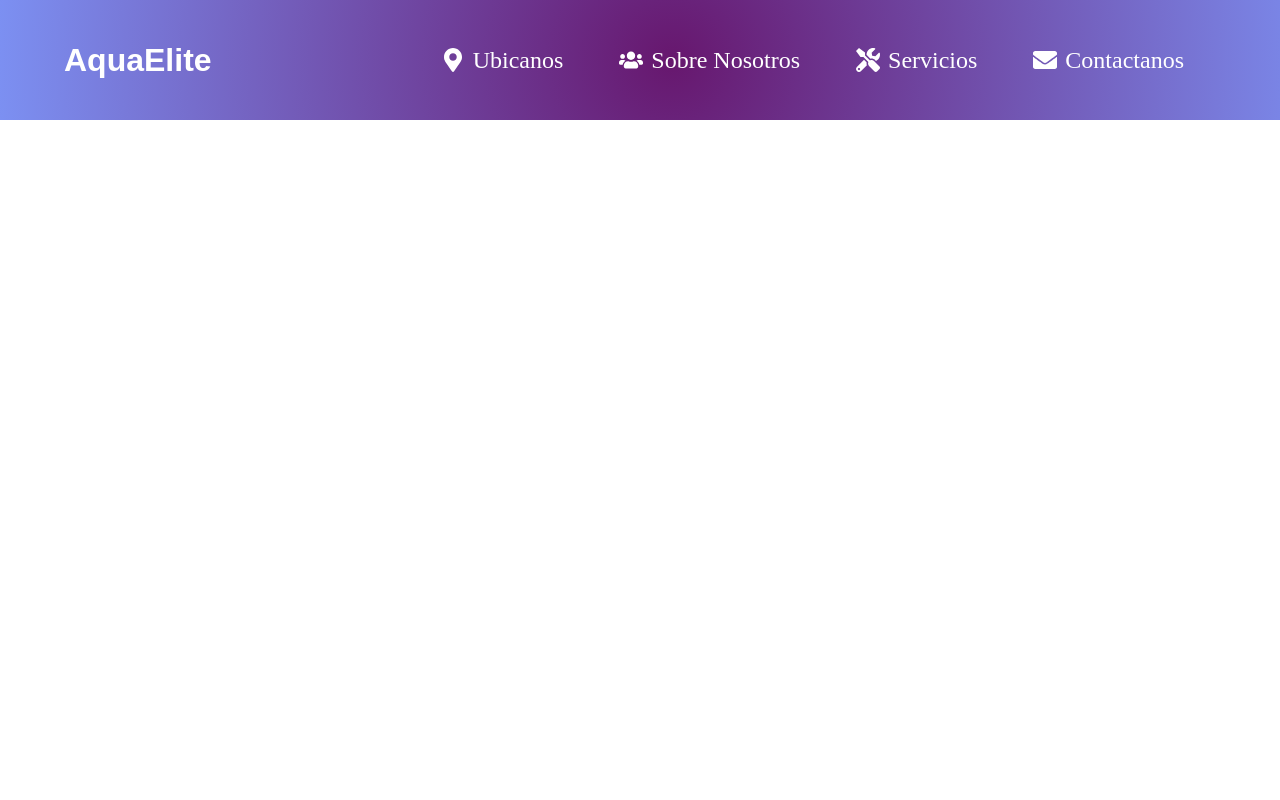
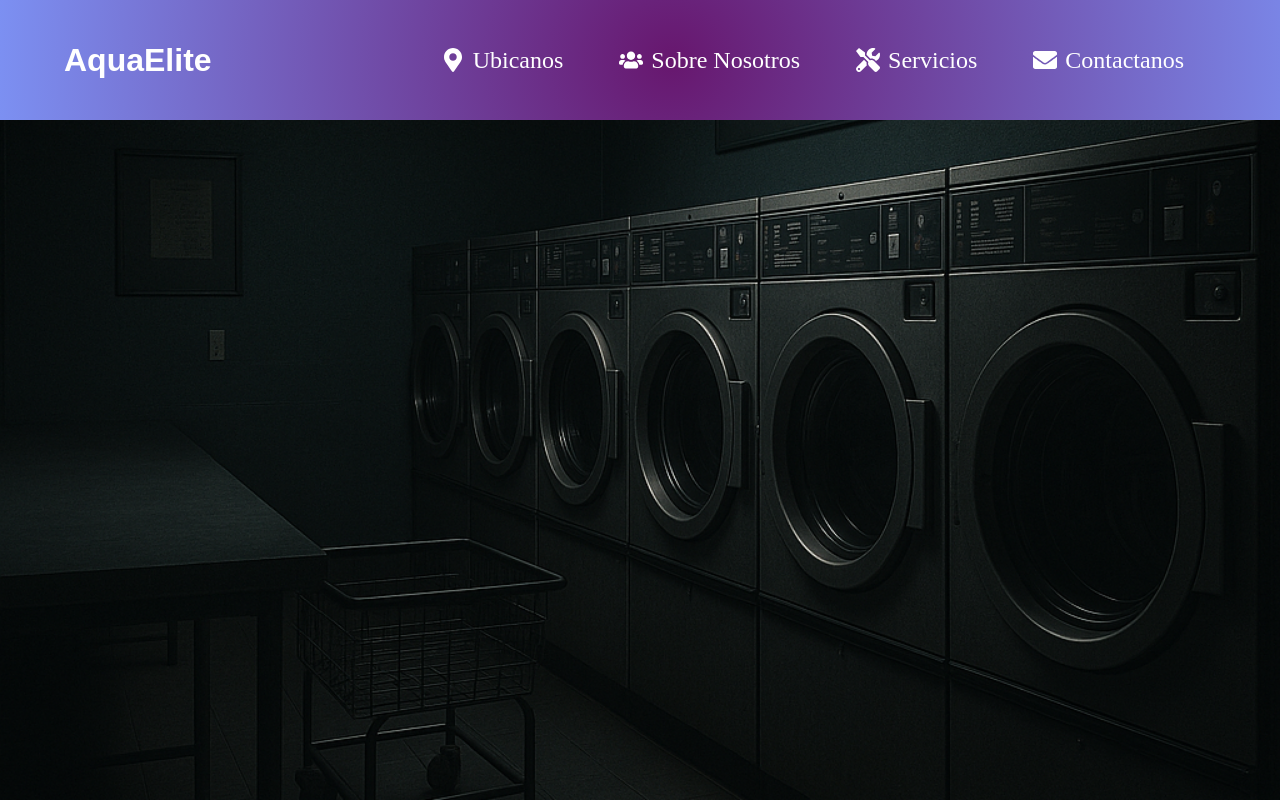
Before and after one commit to Lavanderia-Aqua-Elite/LandingPage_AquaElite, a React (Vite) app: page / in a window 1280 px wide. Built offline with nearby package versions, Linux system fonts and the light colour scheme.

Commit message:
Imagen principal del home

```diff
--- a/src/components/ImageMain.jsx
+++ b/src/components/ImageMain.jsx
@@ -1,12 +1,13 @@
 // Importa modulos necesarios
 import home from '../hooks/image';
+import classes from '../styles/ImageMain.module.css';
 
 // Exporta por defecto y crea el componente
 export default function ImageMain() {
     return(
-        <div className="conteinerMain">
+        <div className={classes.conteinerMain}>
             <img
-                className="imageMain"
+                className={classes.imageMain}
                 src={home.homeWebp}
                 alt="Imagen de la empresa"
             />
--- a/src/pages/Home.jsx
+++ b/src/pages/Home.jsx
@@ -1,6 +1,7 @@
 // Importa los modulos necesarios
 import classes from '../styles/Home.module.css';
 import Header from '../layouts/Header';
+import ImageMain from '../components/ImageMain';
 
 
 
@@ -14,7 +15,7 @@ export default function Home() {
                     <Header />
                 </header>
                 <main>
-
+                    <ImageMain />
                 </main>
             </div>
         </>
--- /dev/null
+++ b/src/styles/ImageMain.module.css
@@ -0,0 +1,16 @@
+/* Importar modulo css global */
+@import url(../index.module.css);
+
+/* modulo de ImageMain */
+.conteinerMain {
+    width: 100%;
+    height: 100dvh;
+    overflow: hidden;
+}
+
+.imageMain {
+    width: 100%;
+    height: 100%;
+    object-fit: cover; /* Ajusta la imagen para cubrir el contenedor */
+    object-position: center; /* Centra la imagen */
+}
```
